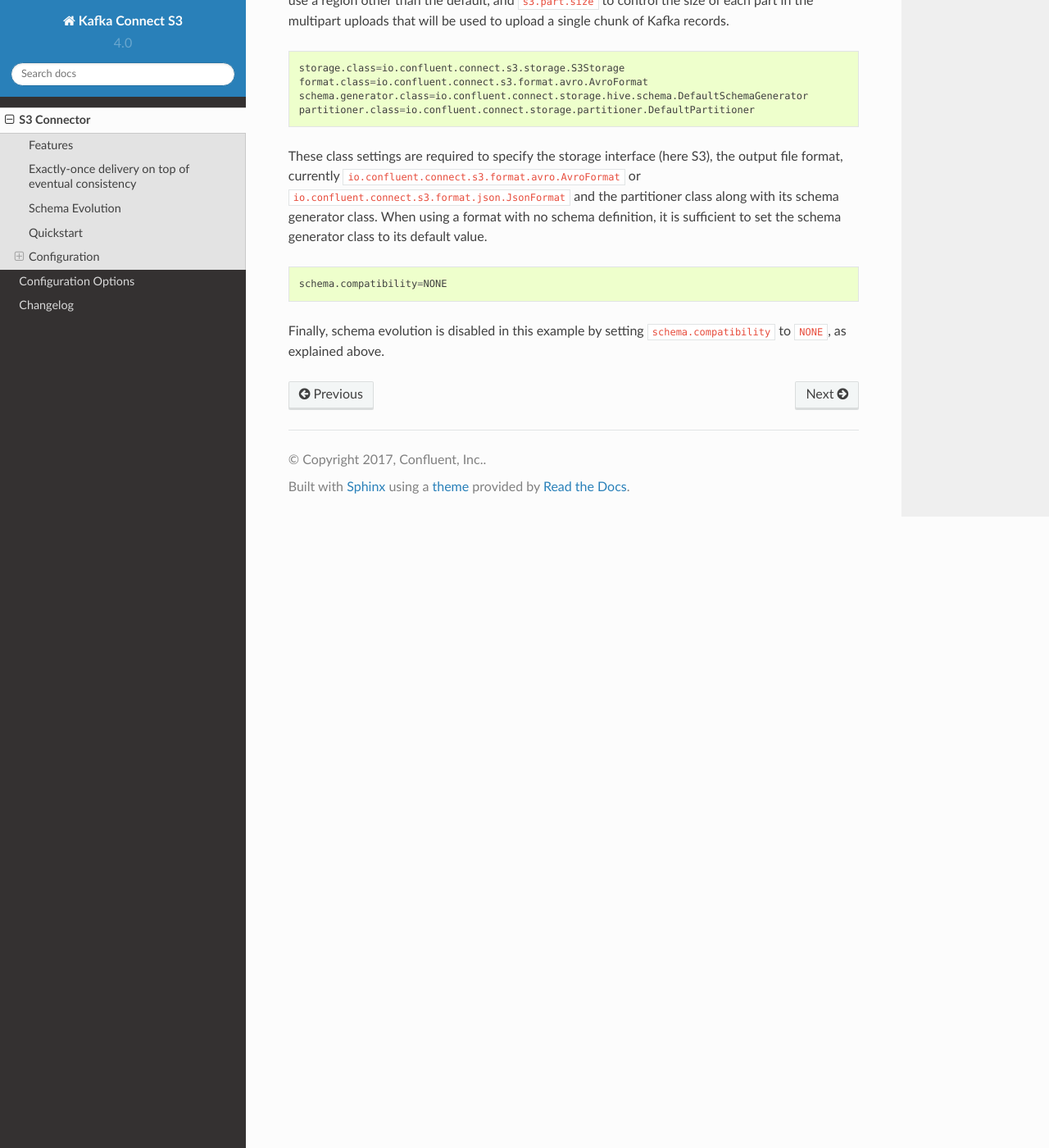
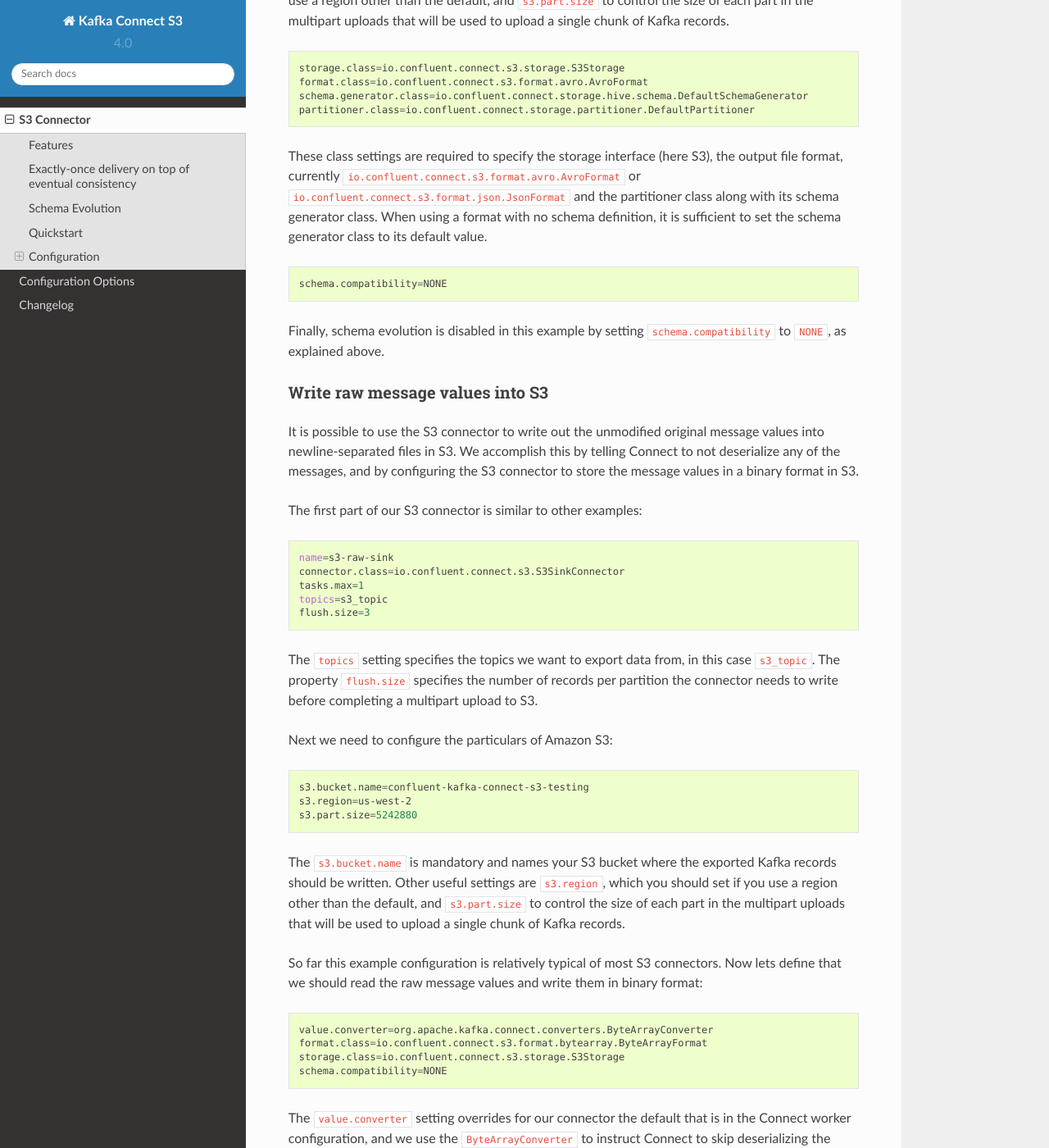
Before and after one commit to confluentinc/kafka-connect-storage-cloud, a Sphinx documentation site: the page built from kafka-connect-s3/docs/s3_connector.rst, in a window 1280 px wide and 1400 px high, scrolled down 6255 px. Shown: the whole window at 82% size. Built offline with Sphinx 7.4.7 and the Read the Docs theme 2.0.0, drawn with Linux system fonts in a browser that asks for light colours; some of the changed text lies outside the part shown.

Commit message:
CC-1791: Added example of writing raw message values into S3

```diff
--- a/kafka-connect-s3/docs/s3_connector.rst
+++ b/kafka-connect-s3/docs/s3_connector.rst
@@ -269,8 +269,8 @@ Configuration
 This section gives example configurations that cover common scenarios. For detailed description of all the
 available configuration options of the S3 connector go to :ref:`Configuration Options<s3_configuration_options>`
 
-Example
-~~~~~~~
+Basic Example
+~~~~~~~~~~~~~
 The example settings are contained in ``etc/kafka-connect-s3/quickstart-s3.properties`` as follows:
 
 .. sourcecode:: bash
@@ -312,3 +312,82 @@ schema generator class to its default value.
   schema.compatibility=NONE
 
 Finally, schema evolution is disabled in this example by setting ``schema.compatibility`` to ``NONE``, as explained above.
+
+
+Write raw message values into S3
+~~~~~~~~~~~~~~~~~~~~~~~~~~~~~~~~
+It is possible to use the S3 connector to write out the unmodified original message values into
+newline-separated files in S3. We accomplish this by telling Connect to not deserialize any of the
+messages, and by configuring the S3 connector to store the message values in a binary format in S3.
+
+The first part of our S3 connector is similar to other examples:
+
+.. sourcecode:: bash
+
+  name=s3-raw-sink
+  connector.class=io.confluent.connect.s3.S3SinkConnector
+  tasks.max=1
+  topics=s3_topic
+  flush.size=3
+
+The ``topics`` setting specifies the topics we want to export data from, in this case ``s3_topic``.
+The property ``flush.size`` specifies the number of records per partition the connector needs
+to write before completing a multipart upload to S3.
+
+Next we need to configure the particulars of Amazon S3:
+
+.. sourcecode:: bash
+
+  s3.bucket.name=confluent-kafka-connect-s3-testing
+  s3.region=us-west-2
+  s3.part.size=5242880
+
+The ``s3.bucket.name`` is mandatory and names your S3 bucket where the exported Kafka records
+should be written. Other useful settings are ``s3.region``, which you should set if you use a
+region other than the default, and ``s3.part.size`` to control the size of each part in the
+multipart uploads that will be used to upload a single chunk of Kafka records.
+
+So far this example configuration is relatively typical of most S3 connectors.
+Now lets define that we should read the raw message values and write them in
+binary format:
+
+.. sourcecode:: bash
+
+  value.converter=org.apache.kafka.connect.converters.ByteArrayConverter
+  format.class=io.confluent.connect.s3.format.bytearray.ByteArrayFormat
+  storage.class=io.confluent.connect.s3.storage.S3Storage
+  schema.compatibility=NONE
+
+The ``value.converter`` setting overrides for our connector the default that is in the Connect
+worker configuration, and we use the ``ByteArrayConverter`` to instruct Connect to skip
+deserializing the message values and instead give the connector the message values in their raw
+binary form. We use the ``format.class`` setting to instruct the S3 connector to write these
+binary message values as-is into S3 objects. By default the message values written to the same S3
+object will be separated by a newline character sequence, but you can control this with the
+``format.bytearray.separator`` setting. Also, by default the files written to S3 will have an
+extension of ``.bin``, or you can use the ``format.bytearray.extension`` setting to change this.
+
+Next we need to decide how we want to partition the consumed messages in S3 objects. We have a few
+options, including the default partitioner that preserves the same partitions as in Kafka:
+
+.. sourcecode:: bash
+
+  partitioner.class=io.confluent.connect.storage.partitioner.DefaultPartitioner
+
+Or, we could instead partition by the timestamp of the Kafka messages:
+
+.. sourcecode:: bash
+
+  partitioner.class=io.confluent.connect.storage.partitioner.TimeBasedPartitioner
+  timestamp.extract=Record
+
+or the timestamp that the S3 connector processes each message:
+
+.. sourcecode:: bash
+
+  partitioner.class=io.confluent.connect.storage.partitioner.TimeBasedPartitioner
+  timestamp.extract=Wallclock
+
+Custom partitioners are always an option, too. Just be aware that since the record value is
+an opaque binary value, we cannot extract timestamps from fields using the ``RecordField``
+option.
```
